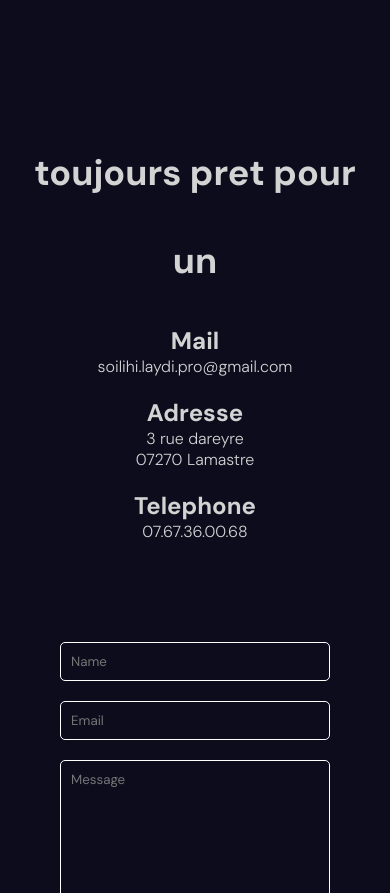
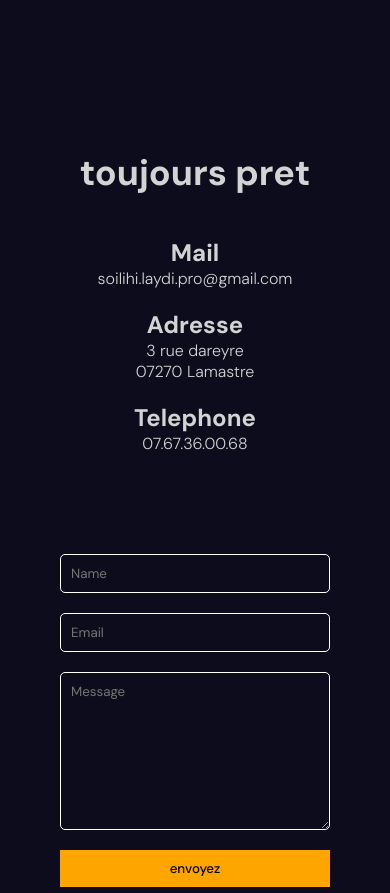
Before and after one commit to soilihilaydi/Portfolio, a React (Vite) app: page / in a window 390 px wide. Shown: the part 7520-8413 px from the top of the page. Built offline with nearby package versions, Linux system fonts and the light colour scheme.

Commit message:
bug fix et mode responsive not fix

```diff
--- a/src/components/contact/Contact.jsx
+++ b/src/components/contact/Contact.jsx
@@ -53,7 +53,7 @@ const Contact = () => {
       whileInView="animate"
     >
       <motion.div className="textContainer" variants={variants}>
-        <motion.h1 variants={variants}>toujours pret pour un</motion.h1>
+        <motion.h1 variants={variants}>toujours pret </motion.h1>
         <motion.div className="item" variants={variants}>
           <h2>Mail</h2>
           <span>soilihi.laydi.pro@gmail.com</span>
```
